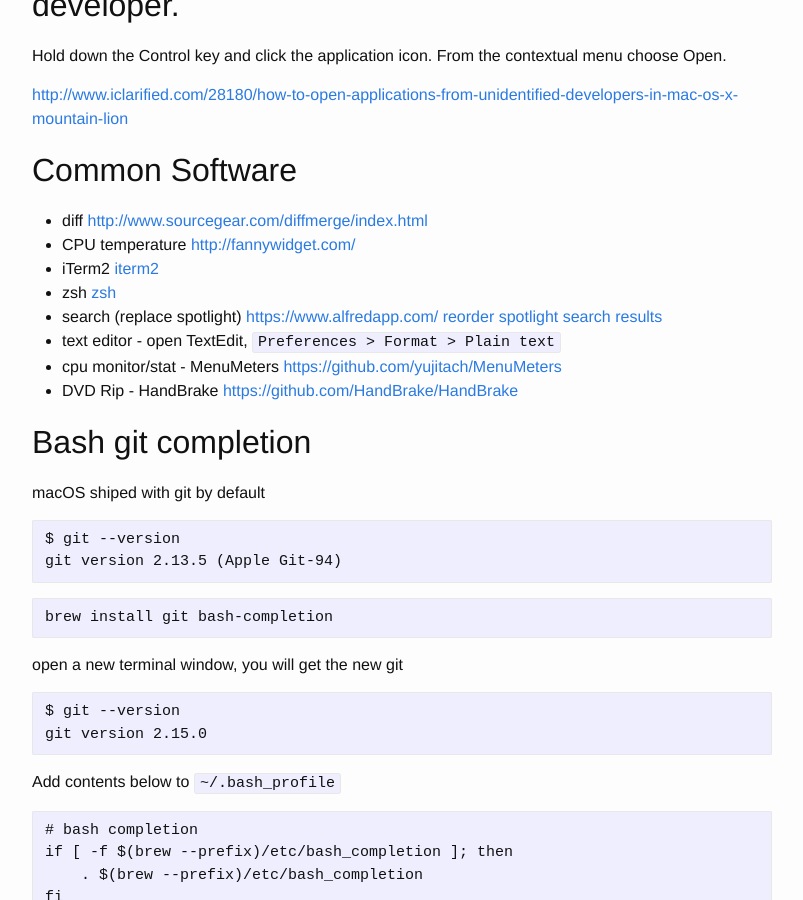
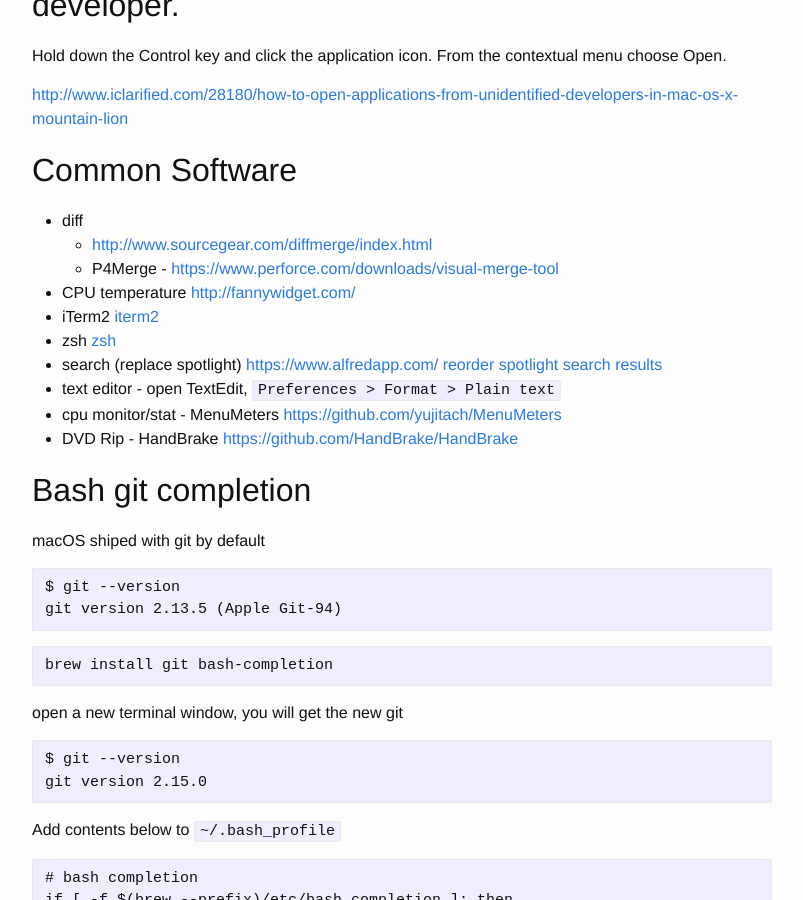
Before and after one commit to xx7y7xx/xx7y7xx.github.io, a Jekyll site: the page built from macOS.md, in a window 1280 px wide and 900 px high, scrolled down 777 px. Shown: the whole window, without its empty margins (238-1041 px from the left). Built offline with Jekyll 4.4.1, drawn with Linux system fonts in a browser that asks for light colours; comment, search, counter and statistics services are not loaded.

Commit message:
Update macOS.md

```diff
--- a/macOS.md
+++ b/macOS.md
@@ -30,7 +30,9 @@
 
 ## Common Software
 
-- diff [http://www.sourcegear.com/diffmerge/index.html](http://www.sourcegear.com/diffmerge/index.html)
+- diff
+   - [http://www.sourcegear.com/diffmerge/index.html](http://www.sourcegear.com/diffmerge/index.html)
+   - P4Merge - [https://www.perforce.com/downloads/visual-merge-tool](https://www.perforce.com/downloads/visual-merge-tool)
 - CPU temperature [http://fannywidget.com/](http://fannywidget.com/)
 - iTerm2 [iterm2](/iterm2.html)
 - zsh [zsh](/dev/zsh/index.html)
```
